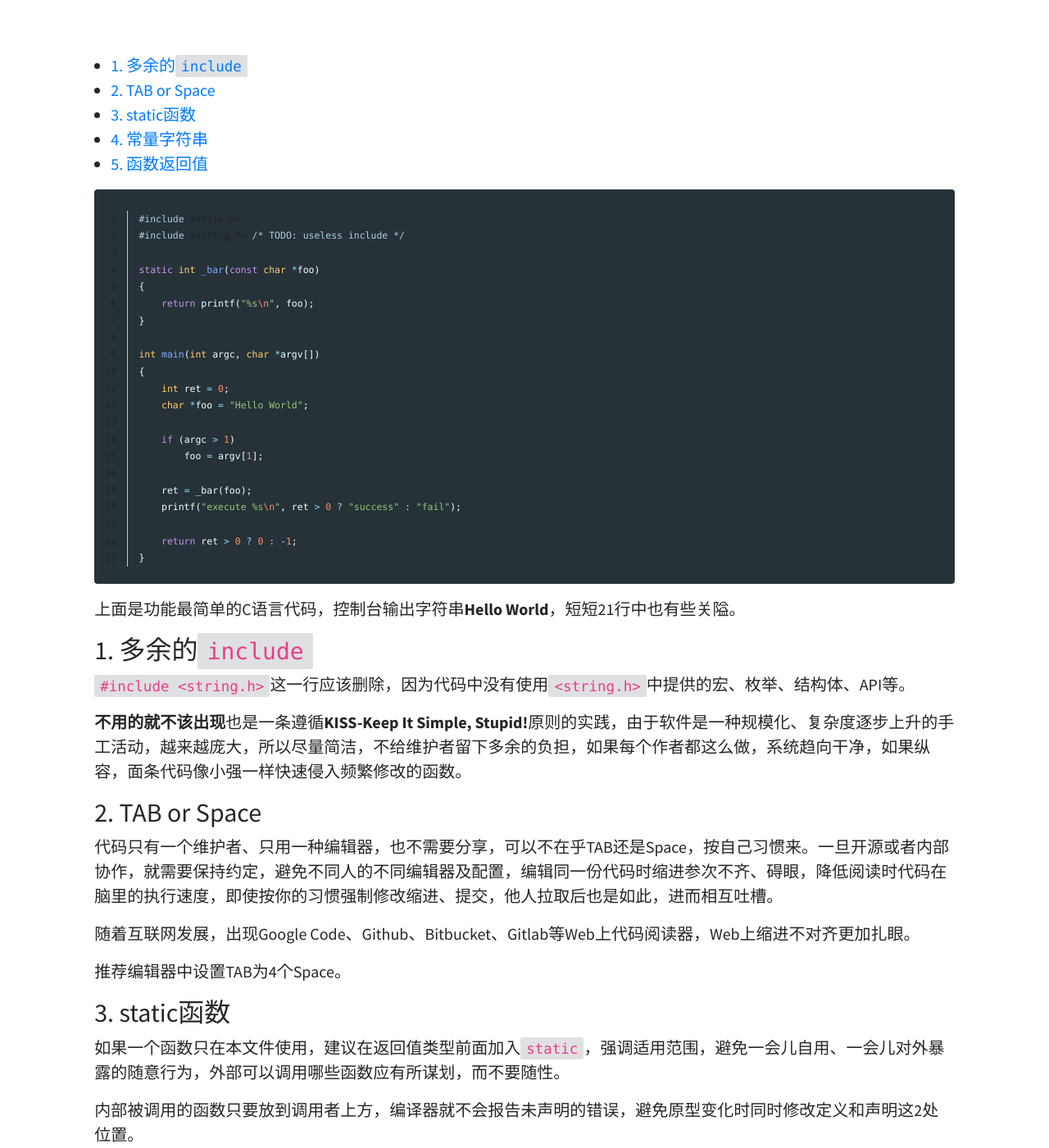
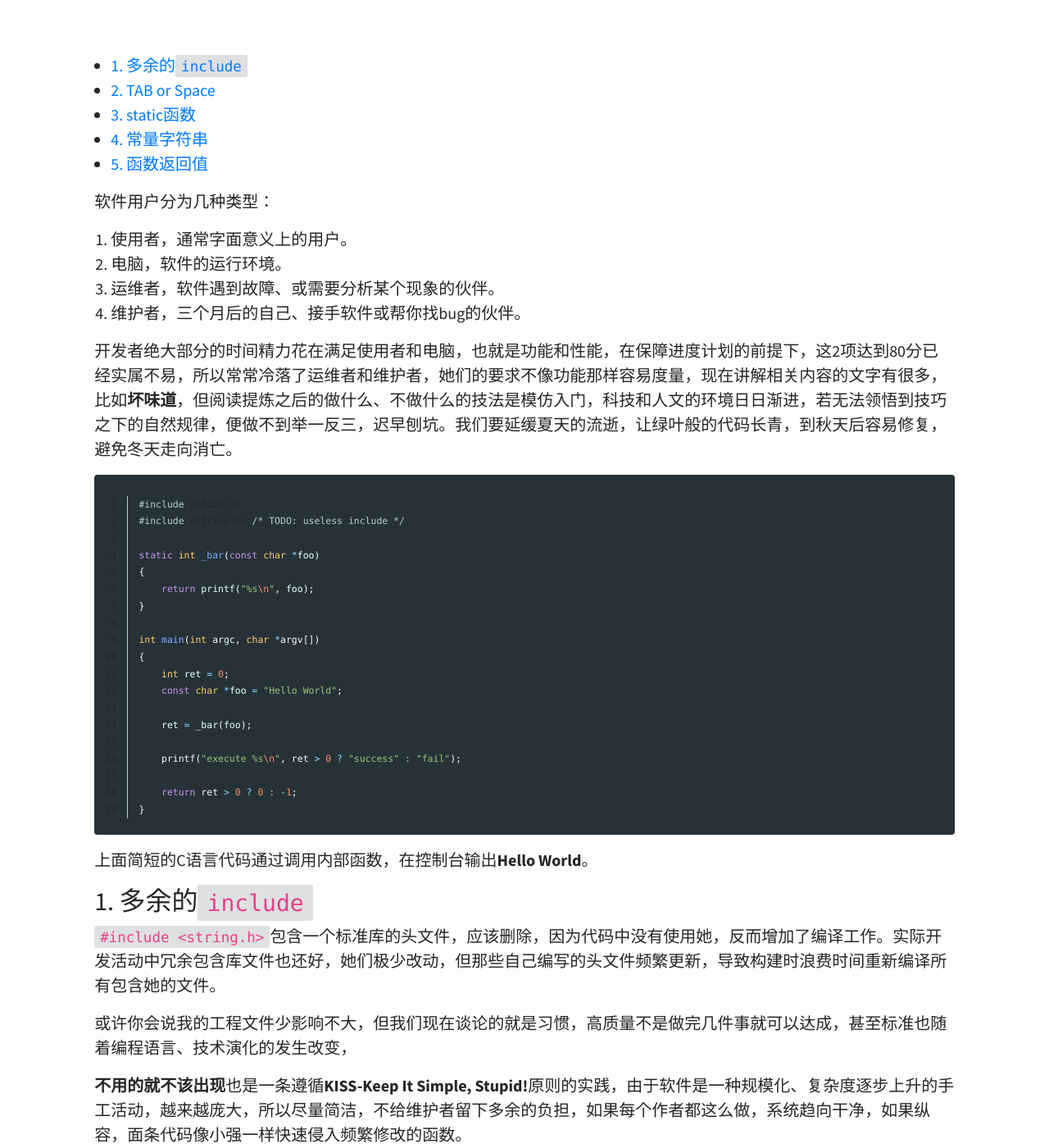
Before and after one commit to hubugui/hubugui.github.io, a Jekyll site: the page built from _posts/2020-05-03-码与茶-Hello World的习惯.md, in a window 1280 px wide and 1400 px high, scrolled down 258 px. Shown: the whole window at 82% size. Built offline with Jekyll 4.4.1, drawn with Linux system fonts in a browser that asks for light colours; comment, search, counter and statistics services are not loaded; some of the changed text lies outside the part shown.

Commit message:
update Hello World

```diff
--- a/_posts/2020-05-03-码与茶-Hello World.md
+++ b/_posts/2020-05-03-码与茶-Hello World的习惯.md
@@ -1,6 +1,6 @@
 ---
 layout: post
-title: 码与茶－Hello World				　					# Title of the page
+title: 码与茶－Hello World的习惯　					# Title of the page
 hide_title: false                                  # Hide the title when displaying the post, but shown in lists of posts
 # feature-img: "assets/img/sample.png"              # Add a feature-image to the post
 # thumbnail: "assets/img/stb_background.png"   # Add a thumbnail image on blog view
@@ -14,6 +14,15 @@ excerpt_separator: <!--more-->
 * TOC
 {:toc}
 
+软件用户分为几种类型：
+
+1. 使用者，通常字面意义上的用户。
+2. 电脑，软件的运行环境。
+3. 运维者，软件遇到故障、或需要分析某个现象的伙伴。
+4. 维护者，三个月后的自己、接手软件或帮你找bug的伙伴。
+
+开发者绝大部分的时间精力花在满足使用者和电脑，也就是功能和性能，在保障进度计划的前提下，这2项达到80分已经实属不易，所以常常冷落了运维者和维护者，她们的要求不像功能那样容易度量，现在讲解相关内容的文字有很多，比如**坏味道**，但阅读提炼之后的做什么、不做什么的技法是模仿入门，科技和人文的环境日日渐进，若无法领悟到技巧之下的自然规律，便做不到举一反三，迟早刨坑。我们要延缓夏天的流逝，让绿叶般的代码长青，到秋天后容易修复，避免冬天走向消亡。
+
 {% highlight c linenos %}
 #include <stdio.h>
 #include <string.h> /* TODO: useless include */
@@ -26,23 +35,23 @@ static int _bar(const char *foo)
 int main(int argc, char *argv[])
 {
     int ret = 0;
-    char *foo = "Hello World";
-
-    if (argc > 1)
-        foo = argv[1];
+    const char *foo = "Hello World";
 
     ret = _bar(foo);
+
     printf("execute %s\n", ret > 0 ? "success" : "fail");
 
     return ret > 0 ? 0 : -1;
 }
 {% endhighlight %}
 
-上面是功能最简单的C语言代码，控制台输出字符串**Hello World**，短短21行中也有些关隘。
+上面简短的C语言代码通过调用内部函数，在控制台输出**Hello World**。
 
 ## 1. 多余的`include`
 
-`#include <string.h>`这一行应该删除，因为代码中没有使用`<string.h>`中提供的宏、枚举、结构体、API等。
+`#include <string.h>`包含一个标准库的头文件，应该删除，因为代码中没有使用她，反而增加了编译工作。实际开发活动中冗余包含库文件也还好，她们极少改动，但那些自己编写的头文件频繁更新，导致构建时浪费时间重新编译所有包含她的文件。
+
+或许你会说我的工程文件少影响不大，但我们现在谈论的就是习惯，高质量不是做完几件事就可以达成，甚至标准也随着编程语言、技术演化的发生改变，
 
 **不用的就不该出现**也是一条遵循**KISS-Keep It Simple, Stupid!**原则的实践，由于软件是一种规模化、复杂度逐步上升的手工活动，越来越庞大，所以尽量简洁，不给维护者留下多余的负担，如果每个作者都这么做，系统趋向干净，如果纵容，面条代码像小强一样快速侵入频繁修改的函数。
 
```
Also changed, not shown: 1 other file.
